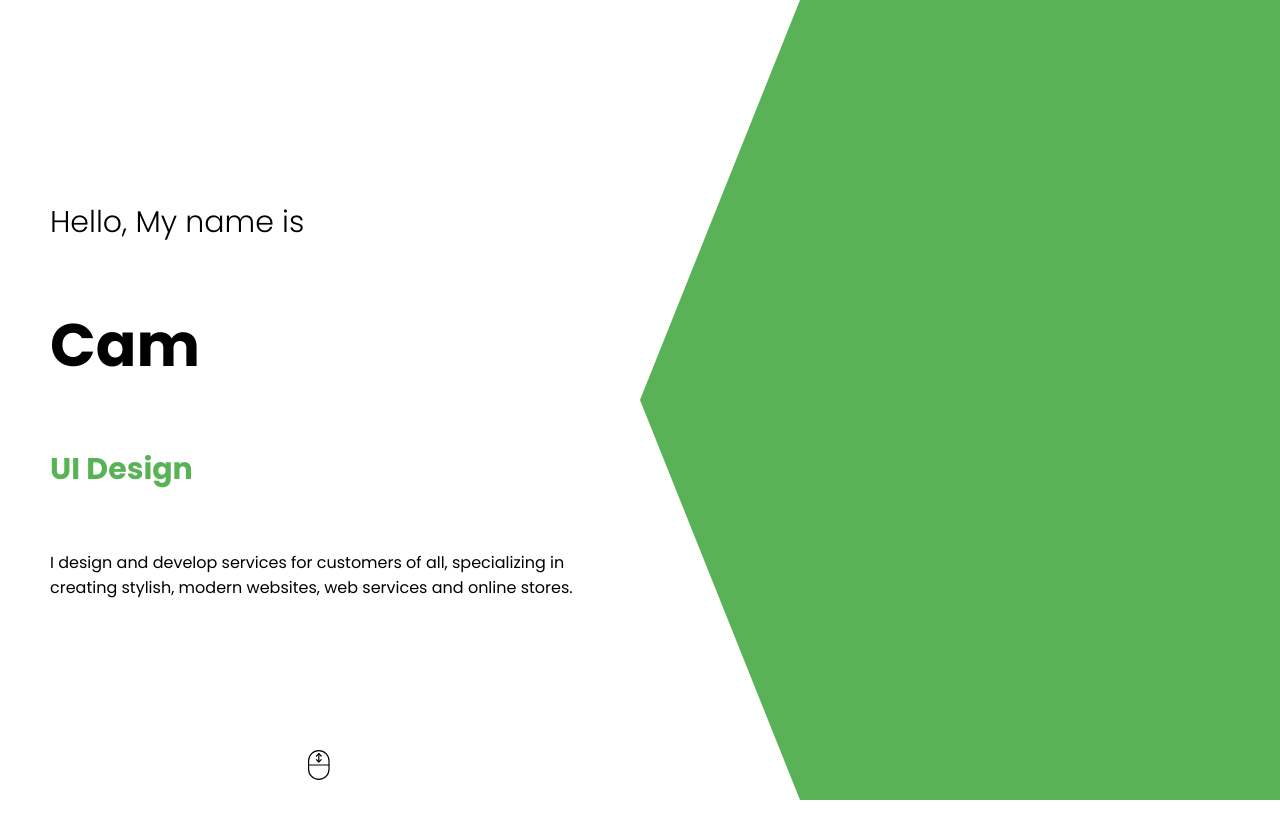
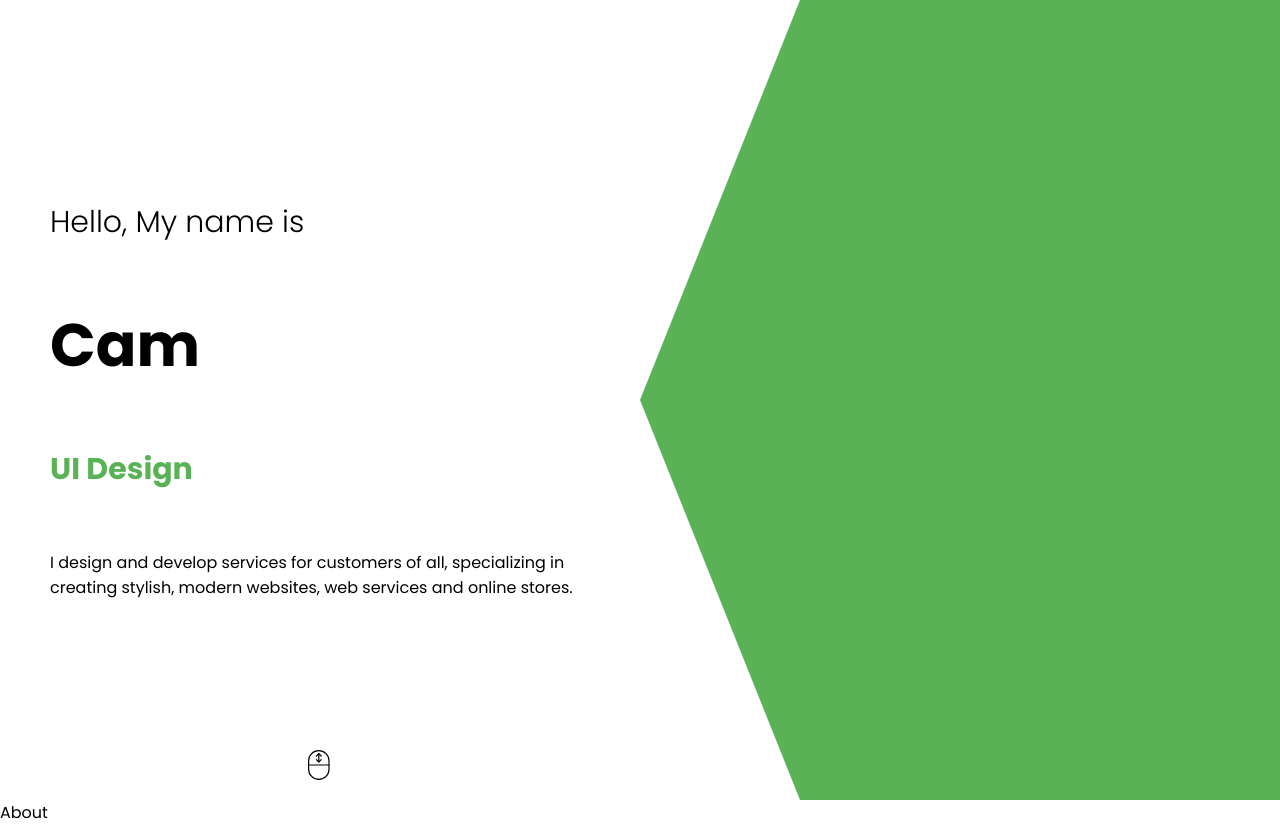
Before and after one commit to EhWanu/ThePortfolio, a React (Create React App) app: page / in a window 1280 px wide. Before the commit the page ends 800 px from the top, so only its background shows below. Built offline with nearby package versions, Linux system fonts and the light colour scheme.

Commit message:
created about component and imported

```diff
--- a/src/App.js
+++ b/src/App.js
@@ -1,9 +1,11 @@
+import About from "./components/about/About";
 import Intro from "./components/intro/Intro";
 
 function App() {
 	return (
 		<div className="App">
 			<Intro />
+			<About />
 		</div>
 	);
 }
--- /dev/null
+++ b/src/components/about/About.jsx
@@ -0,0 +1,7 @@
+import "./about.css";
+
+const About = () => {
+	return <div>About</div>;
+};
+
+export default About;
```
Also changed, not shown: src/components/about/about.css (added).
